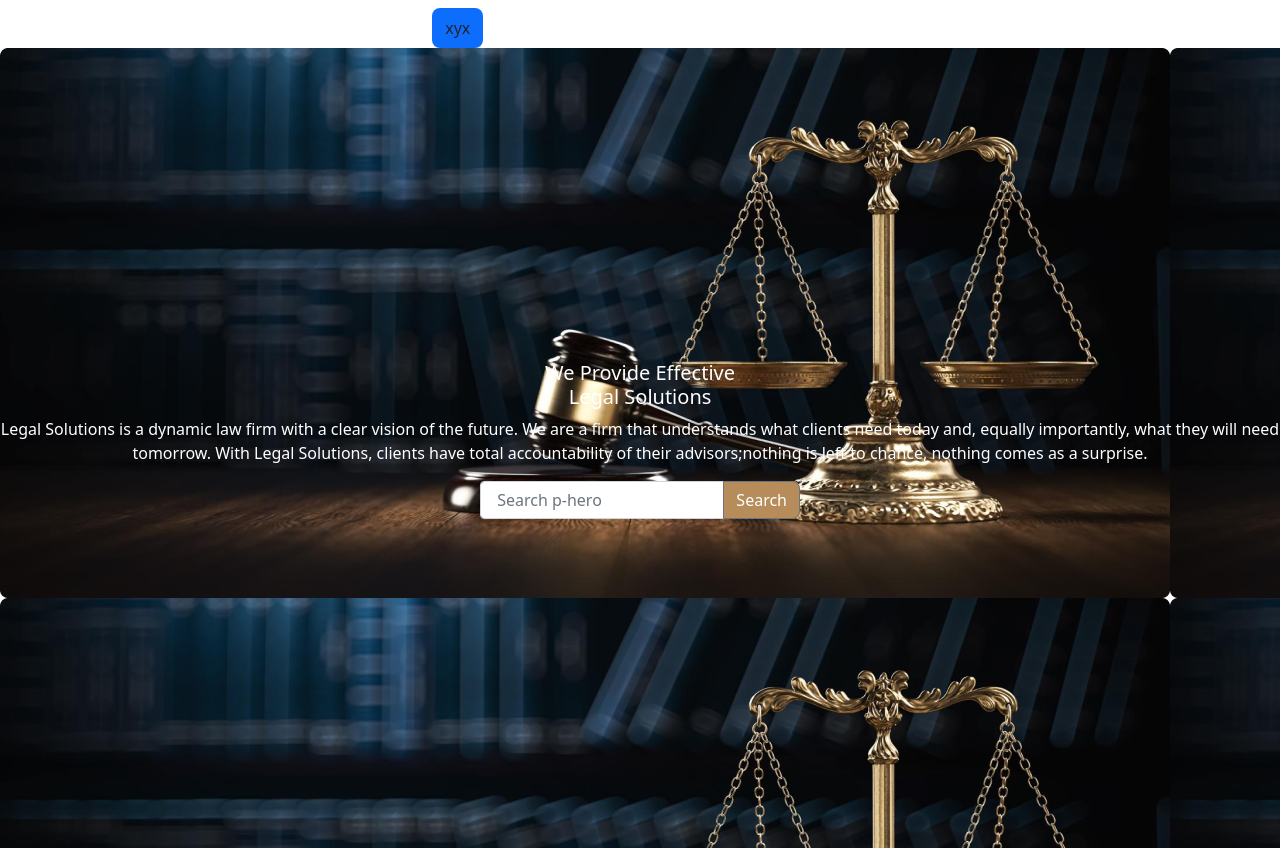
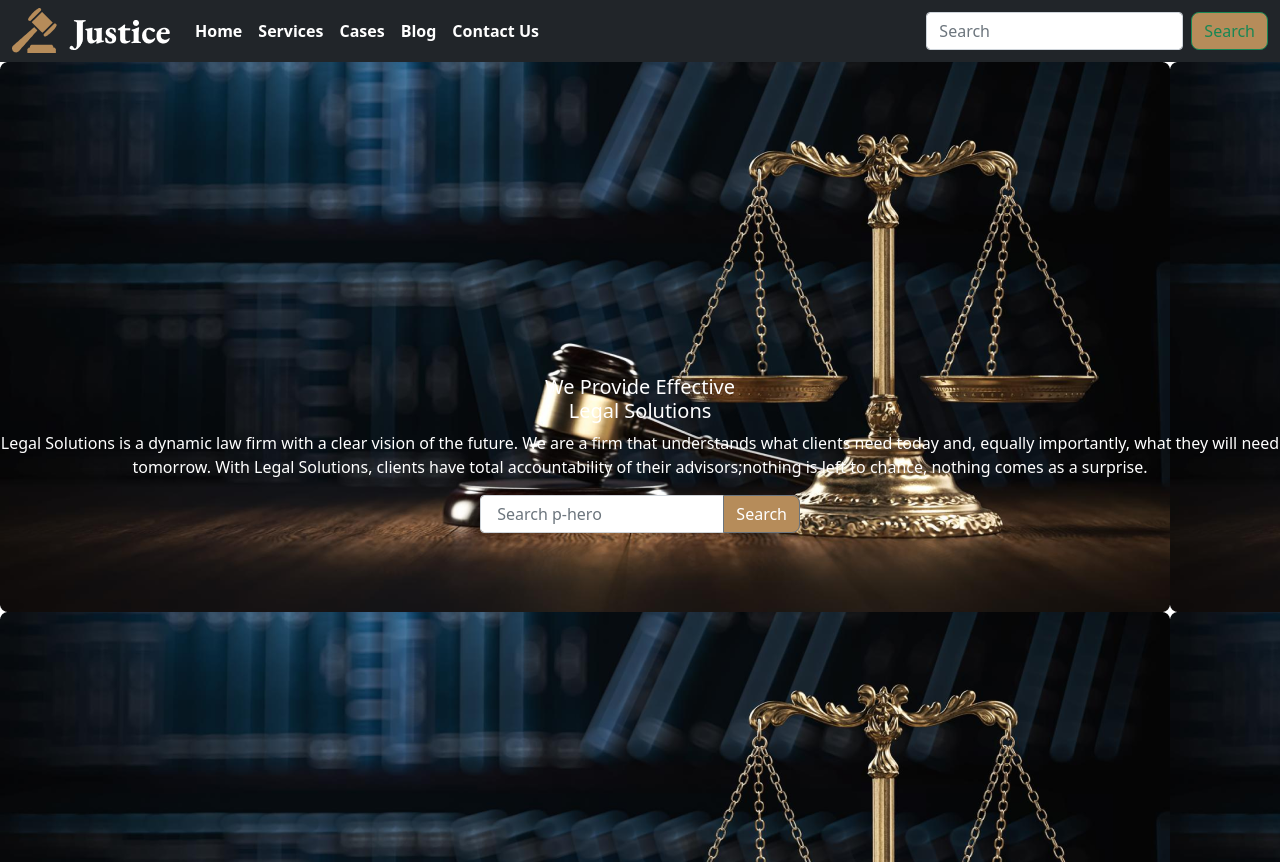
Before and after one commit to Assraful/assignment_3, a plain HTML site: page index.html in a window 1280 px wide. Shown: the top 862 px of the page. Drawn offline with Linux system fonts and the light colour scheme.

Commit message:
navbar updated

```diff
--- a/index.html
+++ b/index.html
@@ -14,20 +14,44 @@
 
 <body>
     <!-- header section -->
-    <header class="navbar">
-        <nav class="nav">
-            <ul>
-                <a href="">Future Plan</a>
-            </ul>
-            <ul>
-                <a href="">Home</a>
-                <a href="">Services</a>
-                <a href="">Cases</a>
-                <a href="">Blog</a>
-                <a href="">Contact Us</a>
-            </ul>
-            <div class="d-flex justify-content-end"><button class="btn btn bg-primary">xyx</button></div>
-        </nav>
+    <header>
+        <div>
+            <nav class="navbar navbar-expand-md navbar-expand-lg bg-dark">
+                <div class="container-fluid">
+
+                  <img src="images/logo.png" alt="">
+                  <button class="navbar-toggler" type="button" data-bs-toggle="collapse" data-bs-target="#navbarSupportedContent" aria-controls="navbarSupportedContent" aria-expanded="false" aria-label="Toggle navigation">
+                    <span class="navbar-toggler-icon"></span>
+                  </button>
+                  <div class="collapse navbar-collapse" id="navbarSupportedContent">
+                    <ul class="navbar-nav me-auto ms-3 mb-2 mb-lg-0">
+                      <li class="nav-item">
+                        <a class="nav-link active  text-white fw-bold" aria-current="page" href="#">Home</a>
+                      </li>
+                      <li class="nav-item">
+                        <a class="nav-link  text-white fw-bold" href="#">Services</a>
+                      </li>
+
+                      <li class="nav-item">
+                        <a class="nav-link text-white fw-bold">Cases</a>
+                      </li>
+                      <li class="nav-item">
+                        <a class="nav-link text-white fw-bold">Blog</a>
+                      </li>
+                      <li class="nav-item">
+                        <a class="nav-link text-white fw-bold">Contact Us</a>
+                      </li>
+                    </ul>
+                    <form class="d-flex" role="search">
+                      <input class="form-control me-2" type="search" placeholder="Search" aria-label="Search">
+                      <button class="btn btn-outline-success" type="submit">Search</button>
+                    </form>
+                  </div>
+                </div>
+              </nav>
+        </div>
+    </header>
+
         <!-- banner section -->
         <div class="carousel">
             <div class="banner-img d-flex justify-content-center align-items-center">
@@ -53,7 +77,7 @@
             </div>
         </div>
 
-    </header>
+
 
     <main>
         <!-- carousel section started -->
```
